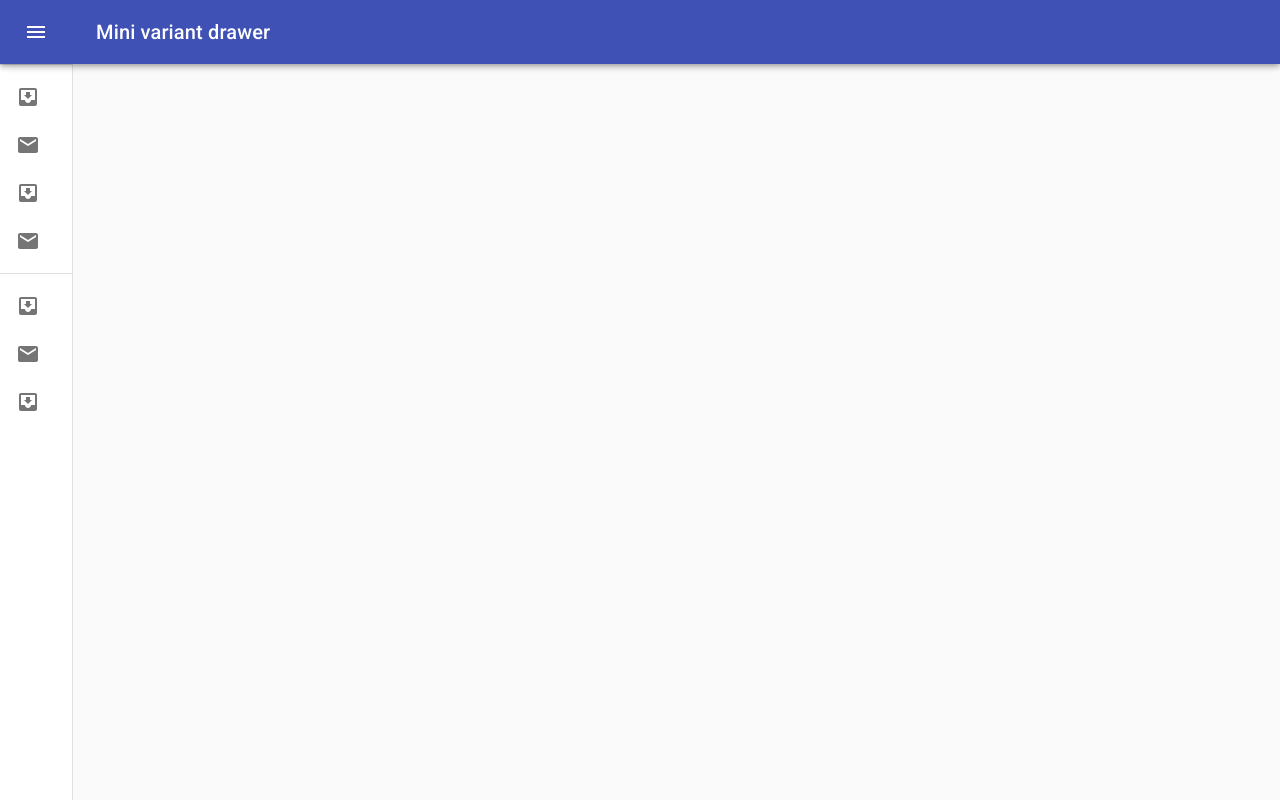
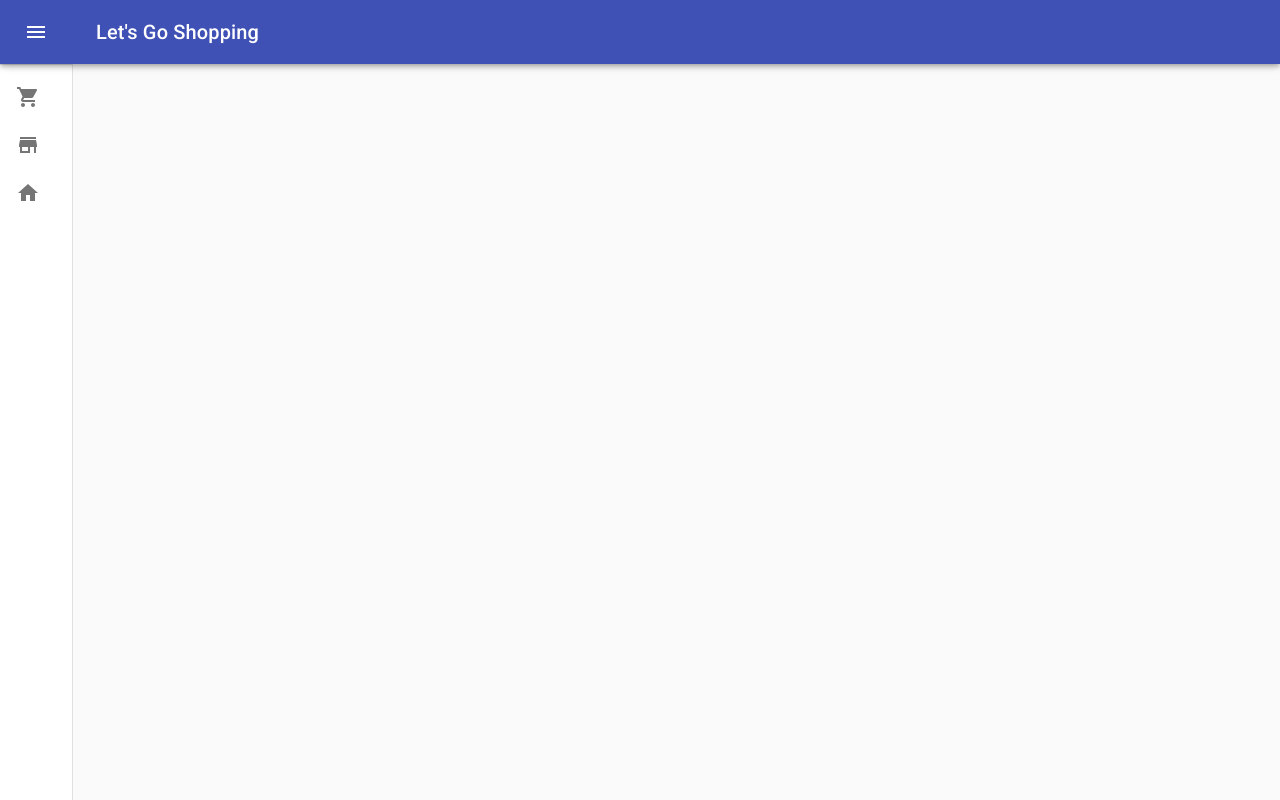
Before and after one commit to Takao21/shopping-redux-ui, a React (Create React App) app: page / in a window 1280 px wide. Built offline with nearby package versions, Linux system fonts and the light colour scheme.

Commit message:
added toolbar and navi draft

```diff
--- a/src/App.js
+++ b/src/App.js
@@ -5,19 +5,21 @@ import { BrowserRouter as Router, Switch, Route } from "react-router-dom";
 import { ProductsPage } from "./pages/ProductsPage";
 import { DetailsPage } from "./pages/DetailsPage";
 import { CartPage } from "./pages/CartPage";
+import { NavComponent } from "./_components/NavComponent";
 
 function App() {
   return (
     <Router>
-      <Switch>
-        <div className="App">
+      <div className="App">
+        <NavComponent />
+        <Switch>
           <Route path="/" exact component={HomePage}></Route>
           <Route path="/home" exact component={HomePage}></Route>
           <Route path="/products" exact component={ProductsPage}></Route>
           <Route path="/details" component={DetailsPage}></Route>
           <Route path="/cart" exact component={CartPage}></Route>
-        </div>
-      </Switch>
+        </Switch>
+      </div>
     </Router>
   );
 }
--- a/src/_components/Navigation.js
+++ b/src/_components/NavComponent.js
@@ -15,8 +15,7 @@ import ChevronRightIcon from "@material-ui/icons/ChevronRight";
 import ListItem from "@material-ui/core/ListItem";
 import ListItemIcon from "@material-ui/core/ListItemIcon";
 import ListItemText from "@material-ui/core/ListItemText";
-import InboxIcon from "@material-ui/icons/MoveToInbox";
-import MailIcon from "@material-ui/icons/Mail";
+import { Home, ShoppingCart, Store } from "@material-ui/icons";
 
 const drawerWidth = 240;
 
@@ -82,7 +81,7 @@ const useStyles = makeStyles((theme) => ({
   },
 }));
 
-export const Navigation = () => {
+export const NavComponent = () => {
   const classes = useStyles();
   const theme = useTheme();
   const [open, setOpen] = React.useState(false);
@@ -117,7 +116,7 @@ export const Navigation = () => {
             <MenuIcon />
           </IconButton>
           <Typography variant="h6" noWrap>
-            Mini variant drawer
+            Let's Go Shopping
           </Typography>
         </Toolbar>
       </AppBar>
@@ -144,22 +143,12 @@ export const Navigation = () => {
           </IconButton>
         </div>
         <Divider />
+
         <List>
-          {["Inbox", "Starred", "Send email", "Drafts"].map((text, index) => (
+          {["Cart", "Shop", "Home"].map((text, index) => (
             <ListItem button key={text}>
               <ListItemIcon>
-                {index % 2 === 0 ? <InboxIcon /> : <MailIcon />}
-              </ListItemIcon>
-              <ListItemText primary={text} />
-            </ListItem>
-          ))}
-        </List>
-        <Divider />
-        <List>
-          {["All mail", "Trash", "Spam"].map((text, index) => (
-            <ListItem button key={text}>
-              <ListItemIcon>
-                {index % 2 === 0 ? <InboxIcon /> : <MailIcon />}
+                {[<ShoppingCart />, <Store />, <Home />][index]}
               </ListItemIcon>
               <ListItemText primary={text} />
             </ListItem>
--- a/src/pages/HomePage.js
+++ b/src/pages/HomePage.js
@@ -1,11 +1,9 @@
 import React from "react";
-import { Navigation } from "../_components/Navigation";
 
 export const HomePage = () => {
   return (
     <div>
       <h1>Homepage</h1>
-      <Navigation />
     </div>
   );
 };
```
